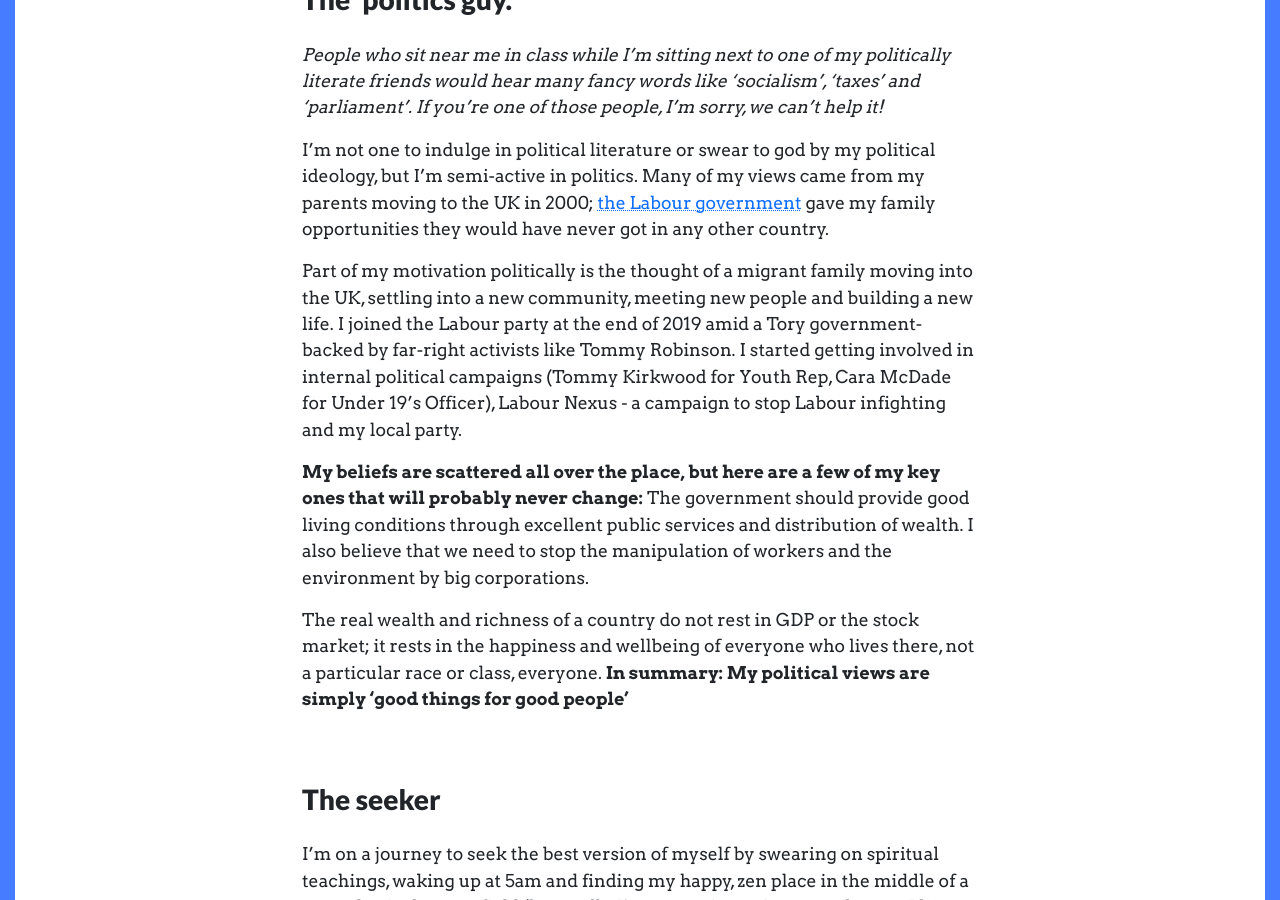
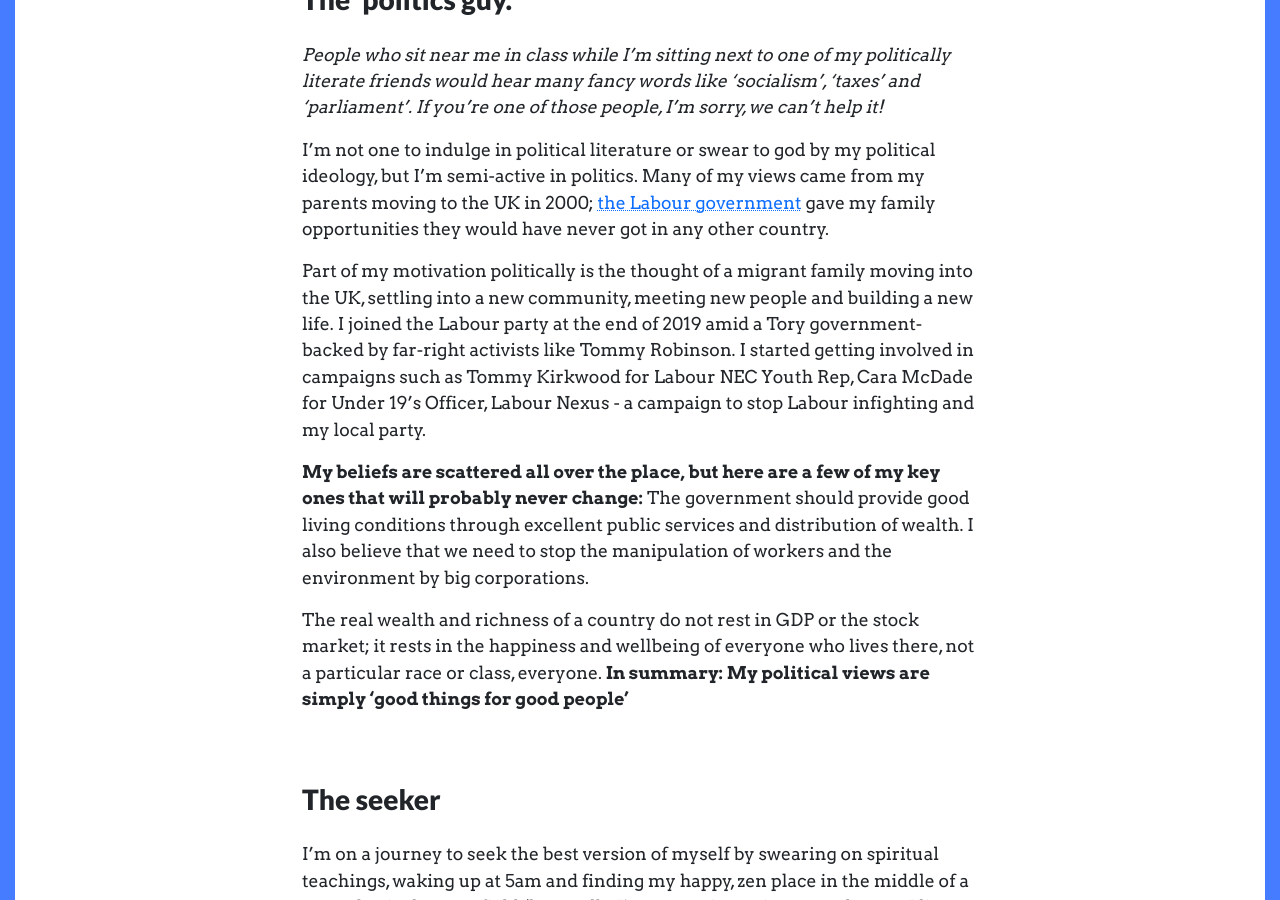
Before and after one commit to ClarkNarvas/ClarkNarvas.com, a Jekyll site: the page built from about.markdown, in a window 1280 px wide and 900 px high, scrolled down 3939 px. Built offline with Jekyll 4.4.1, drawn with Linux system fonts in a browser that asks for light colours; comment, search, counter and statistics services are not loaded.

Commit message:
change some wording

```diff
--- a/about.markdown
+++ b/about.markdown
@@ -61,7 +61,7 @@ _People who sit near me in class while I'm sitting next to one of my politically
 
 I'm not one to indulge in political literature or swear to god by my political ideology, but I'm semi-active in politics. Many of my views came from my parents moving to the UK in 2000; [the Labour government](https://labour.org.uk/about/labours-legacy/) gave my family opportunities they would have never got in any other country.
 
-Part of my motivation politically is the thought of a migrant family moving into the UK, settling into a new community, meeting new people and building a new life. I joined the Labour party at the end of 2019 amid a Tory government-backed by far-right activists like Tommy Robinson. I started getting involved in internal political campaigns (Tommy Kirkwood for Youth Rep, Cara McDade for Under 19's Officer), Labour Nexus - a campaign to stop Labour infighting and my local party.
+Part of my motivation politically is the thought of a migrant family moving into the UK, settling into a new community, meeting new people and building a new life. I joined the Labour party at the end of 2019 amid a Tory government-backed by far-right activists like Tommy Robinson. I started getting involved in campaigns such as Tommy Kirkwood for Labour NEC Youth Rep, Cara McDade for Under 19's Officer, Labour Nexus - a campaign to stop Labour infighting and my local party.
 
 **My beliefs are scattered all over the place, but here are a few of my key ones that will probably never change:** The government should provide good living conditions through excellent public services and distribution of wealth. I also believe that we need to stop the manipulation of workers and the environment by big corporations.
 
```
